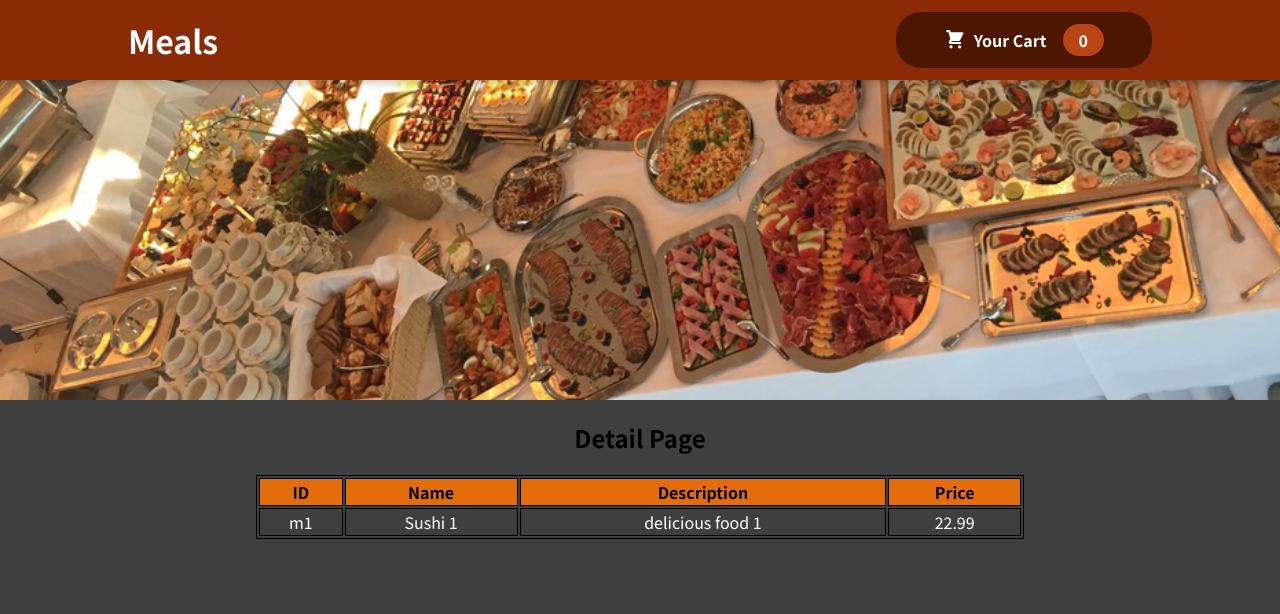
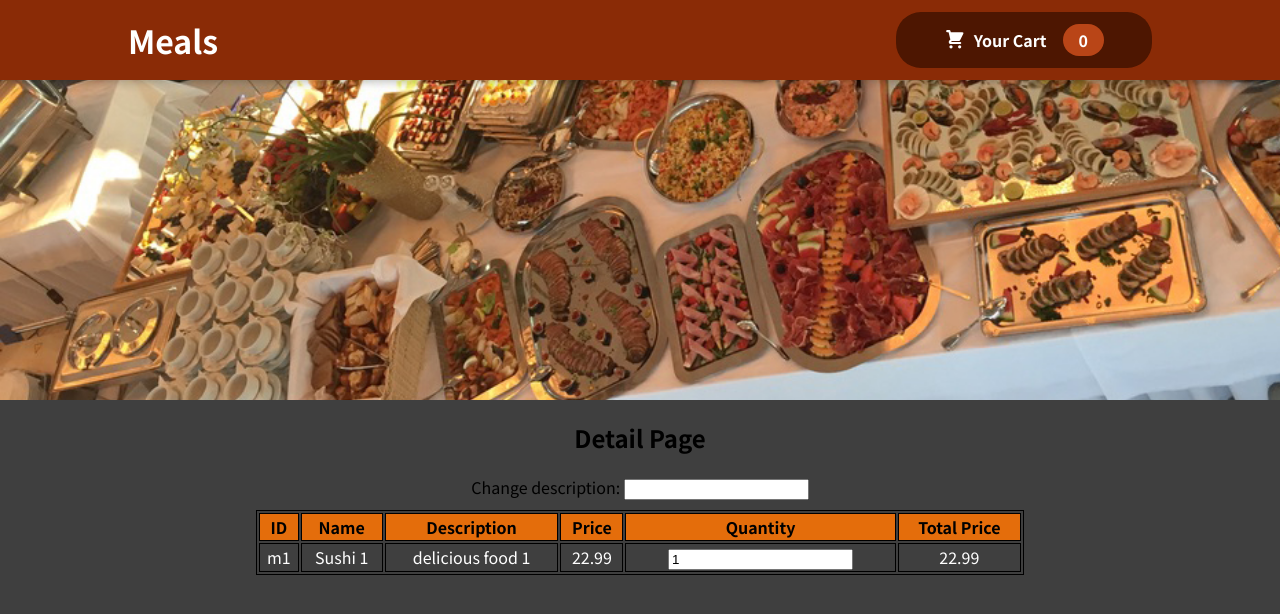
Before and after one commit to Cuong1529/democart, a React (Create React App) app: page /meals/m1 in a window 1280 px wide. Shown: the top 614 px of the page. Built offline with nearby package versions, Linux system fonts and the light colour scheme.

Commit message:
update useEffect with dependency

```diff
--- a/src/components/Meals/MealDetail.js
+++ b/src/components/Meals/MealDetail.js
@@ -1,15 +1,41 @@
-import React from "react";
+import React, { useState, useEffect } from "react";
 import { useParams } from "react-router-dom";
 import DUMMY_MEALS from "./constant";
 import classes from "./Meal.module.css";
 
 export default function MealDetail() {
   const params = useParams();
+  const meal = DUMMY_MEALS.find((meal) => meal.id === params.mealId);
+  const [description, setDescription] = useState(meal.description);
+  const [quantity, setQuantity] = useState(1);
+  const [totalPrice, setTotalPrice] = useState(0);
 
-  const meal = DUMMY_MEALS.find((meal) => meal.id === params.mealId);
+  const changeDescriptionHandler = (event) => {
+    const { value } = event.target;
+    setDescription(value);
+  };
+
+  useEffect(() => {
+    Promise.resolve().then(() => setTotalPrice(quantity * meal.price));
+  }, [quantity, meal.price]);
+
+  // useEffect(() => {
+  //   console.log("change description without dependency");
+  //   document.getElementById('description').innerHTML = description
+  // })
+
+  useEffect(() => {
+    console.log("change description with dependency");
+    // document.getElementById('description').innerHTML = description
+    document.title = description
+  },[description])
+
   return (
     <section className={classes.meal}>
       <h1>Detail Page</h1>
+
+      <label>Change description: </label>
+      <input onChange={changeDescriptionHandler} />
       <table className={classes.detail}>
         <thead>
           <tr>
@@ -17,14 +43,18 @@ export default function MealDetail() {
             <th>Name</th>
             <th>Description</th>
             <th>Price</th>
+            <th>Quantity</th>
+            <th>Total Price</th>
           </tr>
         </thead>
         <tbody>
           <tr>
             <td>{meal.id}</td>
             <td>{meal.name}</td>
-            <td>{meal.description}</td>
+            <td id="description">{description}</td>
             <td>{meal.price}</td>
+            <td><input value={quantity} type='number' onChange={(event) => setQuantity(event.target.value)}/></td>
+            <td>{totalPrice.toFixed(2)}</td>
           </tr>
         </tbody>
       </table>
--- a/src/components/Meals/MealItem.js
+++ b/src/components/Meals/MealItem.js
@@ -1,4 +1,4 @@
-import React, { Component , useContext} from "react";
+import React, { Component, useContext, useEffect, useState } from "react";
 import MealItemWrapper from "./MealItemWrapper";
 import MealItemForm from "./MealItemForm";
 import { Link } from "react-router-dom";
@@ -7,7 +7,7 @@ import CartContext from "../../store/cart-context";
 
 function MealItem(props) {
   const cartContext = useContext(CartContext);
-
+  const [description, setDescription] = useState(props.description)
   const price = `$${props.price.toFixed(2)}`;
 
   const addToCartHandler = (amount) => {
@@ -18,15 +18,22 @@ function MealItem(props) {
       price: props.price
     })
   }
+
+  const onChangeDescription = (event) => {
+    const { value } = event.target;
+    setDescription(value);
+  }
+
   return (
     <li>
       <div className={classes.meal}>
         <Link to={`/meals/${props.id}`}>
           <h3>{props.name}</h3>
         </Link>
-        <div className={classes.description}>{props.description}</div>
+        {/* <div className={classes.description}>{props.description}</div> */}
+        <input className={classes.description} value={description} onChange={onChangeDescription} />
         <div className={classes.price}>{price}</div>
-        <MealItemForm onAddToCart={addToCartHandler}/>
+        <MealItemForm onAddToCart={addToCartHandler} />
       </div>
     </li>
 
@@ -74,7 +81,7 @@ function MealItem(props) {
 //              <Link to={`/meals/${id}`}>
 //                <h3>{name}</h3>
 //              </Link>
-//              <input className="description" value={description} onChange={this.onChageDescription} />
+//  <input className="description" value={description} onChange={this.onChageDescription} />
 //              <div className="price">{price}</div>
 //            </div>
 //            <div></div>
```
Also changed, not shown: 1 other file (tests, documents, lock files or other folders).
